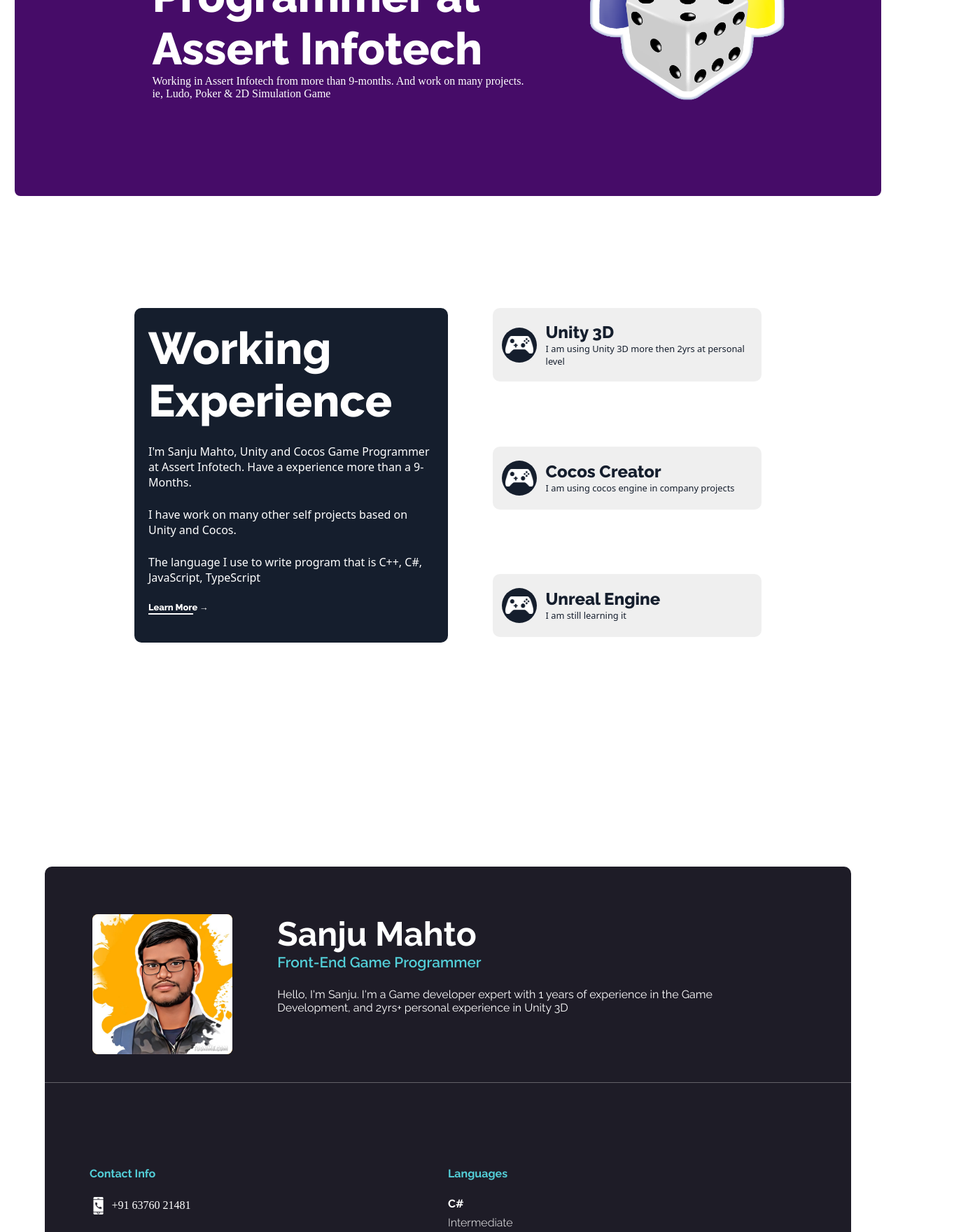
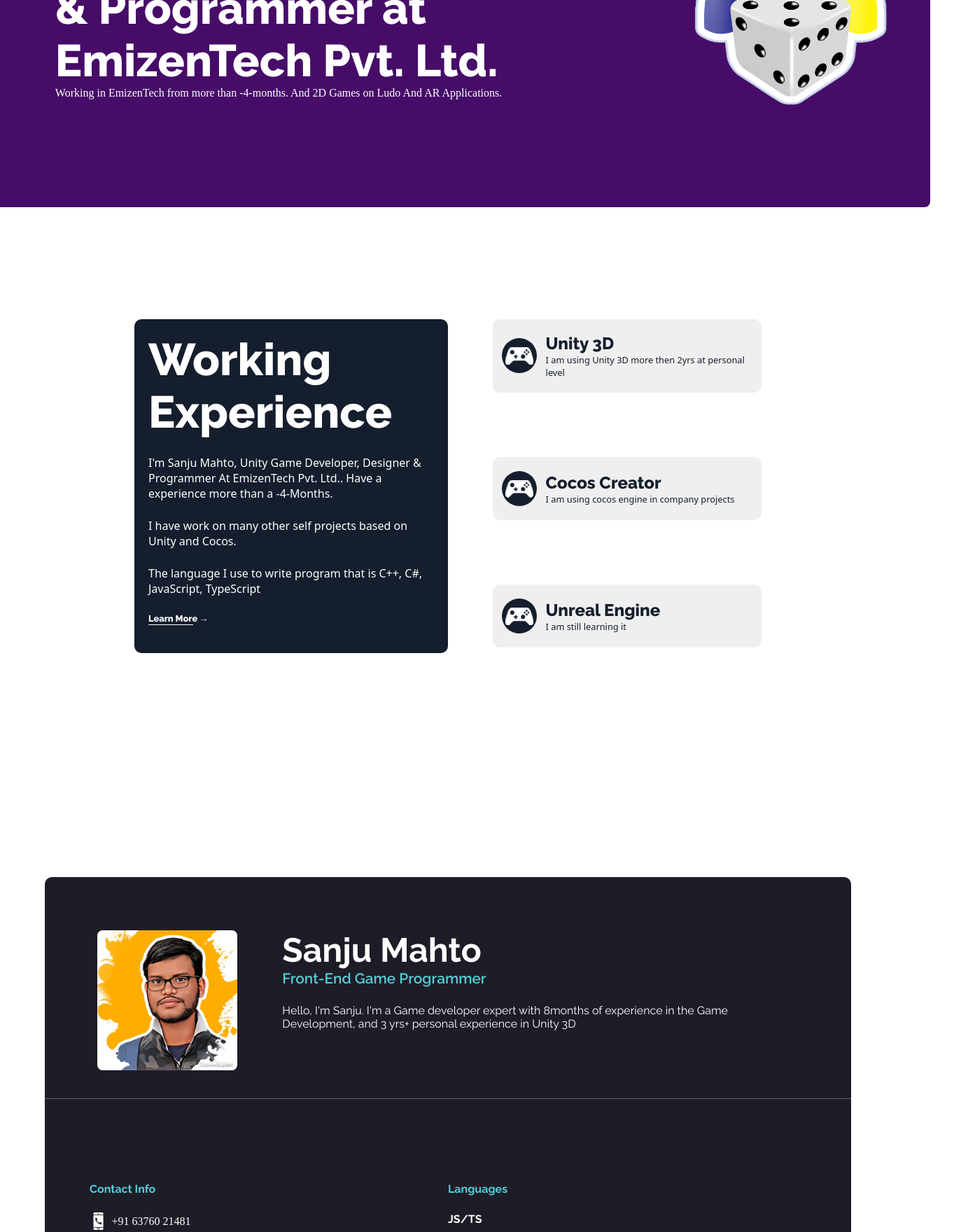
Before and after one commit to sanjumahto3034/sanjumahto.com-React, a React (Create React App) app in the folder portfolio/: page / in a window 1280 px wide. Shown: the part 1040-2800 px from the top of the page at 70% size, 1393 px wide, since content can reach past the window. Built offline with nearby package versions, Linux system fonts and the light colour scheme; no server answers.

Commit message:
Resume Update and Create Dates Dynamically

```diff
--- a/portfolio/src/HomePageDiv.js
+++ b/portfolio/src/HomePageDiv.js
@@ -9,7 +9,7 @@
 function HomePageDiv() {
   useEffect(()=>{
     AOS.init({
-      // easing: "ease-in-sine"
+      easing: "ease-in-sine"
     })
  },[]);
   return (
--- a/portfolio/src/Resume/Resume.js
+++ b/portfolio/src/Resume/Resume.js
@@ -1,178 +1,311 @@
 import React, { useEffect } from "react";
 import "./Resume.css";
-import profile_picture from './res/profile_picture.png';
-import phone_image from './res/Phone.png';
-import email_image from './res/email.png';
-import web_image from './res/web.png';
+import profile_picture from "./res/profile_picture.png";
+import phone_image from "./res/Phone.png";
+import email_image from "./res/email.png";
+import web_image from "./res/web.png";
 import AOS from "aos";
 import "aos/dist/aos.css";
 
 function Resume() {
-  useEffect(()=>{
-  },[]);
+  useEffect(() => {}, []);
 
   return (
-
-    <div className="Resume-div-main" data-aos-delay="200" data-aos ="fade-in" data-aos-duration="1000">
-
+    <div
+      className="Resume-div-main"
+      data-aos-delay="200"
+      data-aos="fade-in"
+      data-aos-duration="1000"
+    >
       <div className="Resume-title-div">
-  <img className = "Resume-profile-picture" src = {profile_picture} alt ="ProfilePicture.png" data-aos-delay="200" data-aos ="fade-right" data-aos-duration="1000"></img>
+        <img
+          className="Resume-profile-picture"
+          src={profile_picture}
+          alt="ProfilePicture.png"
+          data-aos-delay="200"
+          data-aos="fade-right"
+          data-aos-duration="1000"
+        ></img>
         <div className="Resume-profile-Description-main">
-    <div className="Resume-Description-Name" data-aos-delay="200" data-aos ="fade-left" data-aos-duration="1000">Sanju Mahto</div>
-    <div className="Resume-Description-Post" data-aos-delay="200" data-aos ="fade-left" data-aos-duration="1000">Front-End Game Programmer</div>
-    <div className="Resume-Description-About" data-aos-delay="200" data-aos ="fade-left" data-aos-duration="1000">
-      Hello, I'm Sanju. I'm a Game developer expert with 1 years of
-      experience in the Game Development, and 2yrs+ personal experience in Unity 3D
+          <div
+            className="Resume-Description-Name"
+            data-aos-delay="200"
+            data-aos="fade-left"
+            data-aos-duration="1000"
+          >
+            Sanju Mahto
+          </div>
+          <div
+            className="Resume-Description-Post"
+            data-aos-delay="200"
+            data-aos="fade-left"
+            data-aos-duration="1000"
+          >
+            Front-End Game Programmer
+          </div>
+          <div
+            className="Resume-Description-About"
+            data-aos-delay="200"
+            data-aos="fade-left"
+            data-aos-duration="1000"
+          >
+            Hello, I'm Sanju. I'm a Game developer expert with{" "}
+            {calculateMonthsDifference("2022-06-25")} of experience in the Game
+            Development, and {calculateMonthsDifference("2020-01-01")} personal
+            experience in Unity 3D
           </div>
         </div>
       </div>
 
       <div className="Resume-div-divideLine"></div>
 
-
       <div className="Resume-div-second-container-main">
-
-  <div className="Resume-div-second-container-1" >
+        <div className="Resume-div-second-container-1">
           {/* Contact Div Start */}
-    <div className="Resume-div-second-container-title" data-aos-delay="200" data-aos ="fade-right" data-aos-duration="1000">Contact Info
-
-
+          <div
+            className="Resume-div-second-container-title"
+            data-aos-delay="200"
+            data-aos="fade-right"
+            data-aos-duration="1000"
+          >
+            Contact Info
             <div className="Resume-div-second-container-1-contact-div-contact-info">
-        <img className="Resume-div-second-container-1-contact-div-contact-info-icon" src={phone_image} alt="phone.png"></img>
-        <div className="Resume-div-second-container-1-contact-div-contact-info-detail">+91 63760 21481</div>
+              <img
+                className="Resume-div-second-container-1-contact-div-contact-info-icon"
+                src={phone_image}
+                alt="phone.png"
+              ></img>
+              <div className="Resume-div-second-container-1-contact-div-contact-info-detail">
+                +91 63760 21481
               </div>
-
+            </div>
             <div className="Resume-div-second-container-1-contact-div-contact-info">
-        <img className="Resume-div-second-container-1-contact-div-contact-info-icon" src={email_image} alt="email.png"></img>
-        <div className="Resume-div-second-container-1-contact-div-contact-info-detail">sanjumahto3034@gmail.com</div>
+              <img
+                className="Resume-div-second-container-1-contact-div-contact-info-icon"
+                src={email_image}
+                alt="email.png"
+              ></img>
+              <div className="Resume-div-second-container-1-contact-div-contact-info-detail">
+                sanjumahto3034@gmail.com
               </div>
-
+            </div>
             <div className="Resume-div-second-container-1-contact-div-contact-info">
-        <img className="Resume-div-second-container-1-contact-div-contact-info-icon" src={web_image} alt="phone.png"></img>
-        <div className="Resume-div-second-container-1-contact-div-contact-info-detail">sanjumahto.site</div>
+              <img
+                className="Resume-div-second-container-1-contact-div-contact-info-icon"
+                src={web_image}
+                alt="phone.png"
+              ></img>
+              <div className="Resume-div-second-container-1-contact-div-contact-info-detail">
+                sanjumahto.site
               </div>
-
-
+            </div>
           </div>
           {/* Contact Div End */}
 
-
-
-     <div className="Resume-div-second-container-title" data-aos-delay="200" data-aos ="fade-right" data-aos-duration="1000">Education
+          <div
+            className="Resume-div-second-container-title"
+            data-aos-delay="200"
+            data-aos="fade-right"
+            data-aos-duration="1000"
+          >
+            Education
             <div className="Resume-div-details-title">10th</div>
             <div className="Resume-div-details-description">2005-2018</div>
-
-        <div className="Resume-div-details-title">Deploma In Computer Science</div>
+            <div className="Resume-div-details-title">
+              Deploma In Computer Science
+            </div>
             <div className="Resume-div-details-description">2018-2021</div>
-
-        <div className="Resume-div-details-title">B.Tech In Computer Science</div>
-        <div className="Resume-div-details-description">2021-2024 (Present)</div>
+            <div className="Resume-div-details-title">
+              B.Tech In Computer Science
+            </div>
+            <div className="Resume-div-details-description">
+              2021-2024 (Present)
+            </div>
           </div>
 
-
-
-    <div className="Resume-div-second-container-title" data-aos-delay="200" data-aos ="fade-right" data-aos-duration="1000">Interest
-        <div className="Resume-div-details-title">Computer Gaming</div>
+          <div
+            className="Resume-div-second-container-title"
+            data-aos-delay="200"
+            data-aos="fade-right"
+            data-aos-duration="1000"
+          >
+            Interest
+            <div className="Resume-div-details-title">Gaming Enthusiast</div>
             <div className="Resume-div-details-description"></div>
-
-        <div className="Resume-div-details-title">Interest in Outer Spaces</div>
+            <div className="Resume-div-details-title">
+            Space Exploration Enthusiast
+            </div>
             <div className="Resume-div-details-description"></div>
-
           </div>
 
-
-    <div className="Resume-div-second-container-title" data-aos-delay="200" data-aos ="fade-right" data-aos-duration="1000">Skills
+          <div
+            className="Resume-div-second-container-title"
+            data-aos-delay="200"
+            data-aos="fade-right"
+            data-aos-duration="1000"
+          >
+            Skills
             <div className="Resume-div-details-title">Fast Learner</div>
             <div className="Resume-div-details-description">Intermediate</div>
-
             <div className="Resume-div-details-title">Problem Solving</div>
             <div className="Resume-div-details-description">Intermediate</div>
-
             <div className="Resume-div-details-title">Code Analysis</div>
             <div className="Resume-div-details-description">Intermediate</div>
-
           </div>
-
         </div>
-
 
         <div className="Resume-div-second-container-2"></div>
 
-
         <div className="Resume-div-second-container-3">
-
-  <div className="Resume-div-second-container-title" data-aos-delay="200" data-aos ="fade-right" data-aos-duration="1000">Languages
+          <div
+            className="Resume-div-second-container-title"
+            data-aos-delay="200"
+            data-aos="fade-right"
+            data-aos-duration="1000"
+          >
+            Languages
+            <div className="Resume-div-details-title">JS/TS</div>
+            <div className="Resume-div-details-description">Intermediate</div>
             <div className="Resume-div-details-title">C#</div>
             <div className="Resume-div-details-description">Intermediate</div>
-
             <div className="Resume-div-details-title">C++</div>
             <div className="Resume-div-details-description">Beginner</div>
-
-        <div className="Resume-div-details-title">JavaScript/TypeScript</div>
+            <div className="Resume-div-details-title">
+              JavaScript/TypeScript
+            </div>
             <div className="Resume-div-details-description">Intermediate</div>
           </div>
 
-
-    <div className="Resume-div-second-container-title" data-aos-delay="200" data-aos ="fade-right" data-aos-duration="1000">Game Engine
+          <div
+            className="Resume-div-second-container-title"
+            data-aos-delay="200"
+            data-aos="fade-right"
+            data-aos-duration="1000"
+          >
+            Game Engine
             <div className="Resume-div-details-title">Unity 3D</div>
             <div className="Resume-div-details-description">Intermediate</div>
-
             <div className="Resume-div-details-title">Unreal Engine</div>
             <div className="Resume-div-details-description">Beginner</div>
-
             <div className="Resume-div-details-title">Cocos Creator</div>
             <div className="Resume-div-details-description">Intermediate</div>
-
             <div className="Resume-div-details-title">CocosX2D</div>
             <div className="Resume-div-details-description">Intermediate</div>
           </div>
 
-
-
-
-    <div className="Resume-div-second-container-title" data-aos-delay="200" data-aos ="fade-left" data-aos-duration="1000">Work Experience
-
+          <div
+            className="Resume-div-second-container-title"
+            data-aos-delay="200"
+            data-aos="fade-left"
+            data-aos-duration="1000"
+          >
+            Work Experience
             <div className="Resume-div-work-experience-content">
               <div className="Resume-div-dot"></div>
               <div>
-          <div className="Resume-div-details-title">Internship Training In Core Java from Cad Desk</div>
-          <div className="Resume-div-details-date">December-2020 To Jan-2021(2-Months)</div>
-          <div className="Resume-div-details-description">Industrial training in Core Java from Cade Desk</div>
+                <div className="Resume-div-details-title">
+                  Internship Training In Core Java from Cad Desk
+                </div>
+                <div className="Resume-div-details-date">
+                  December-2020 To Jan-2021(2-Months)
+                </div>
+                <div className="Resume-div-details-description">
+                  Industrial training in Core Java from Cade Desk
                 </div>
               </div>
-
-
+            </div>
             <div className="Resume-div-work-experience-content">
               <div className="Resume-div-dot"></div>
               <div>
-          <div className="Resume-div-details-title">IT-Engineer At "Aforeserver Pvt. Ltd.</div>
-          <div className="Resume-div-details-date">October-2021 To June-2022</div>
-          <div className="Resume-div-details-description">Become a Software and Hardware troubleshooter, at a small Startup in Anywhere in IT industry, I 'm at a post of RE-Engineer</div>
+                <div className="Resume-div-details-title">
+                  IT-Engineer At "Aforeserver Pvt. Ltd.
+                </div>
+                <div className="Resume-div-details-date">
+                  October-2021 To June-2022
+                </div>
+                <div className="Resume-div-details-description">
+                  Become a Software and Hardware troubleshooter, at a small
+                  Startup in Anywhere in IT industry, I 'm at a post of
+                  RE-Engineer
                 </div>
               </div>
-
+            </div>
             <div className="Resume-div-work-experience-content">
               <div className="Resume-div-dot"></div>
               <div>
-          <div className="Resume-div-details-title">Game Programmer At "Assert Infotech"</div>
-          <div className="Resume-div-details-date">July-2022 To Present</div>
-          <div className="Resume-div-details-description">Become a Elementary Programmer at a Assert Infotech Hours in Anywhere, I am using here Unity and Cocos engine to create Mobile, IOS, and Web Games.
+                <div className="Resume-div-details-title">
+                  Game Programmer At "Assert Infotech"
+                </div>
+                <div className="Resume-div-details-date">
+                  July-2022 To June-2023
+                </div>
+                <div className="Resume-div-details-description">
+                  Become a Elementary Programmer at a Assert Infotech Hours in
+                  Anywhere, I am using here Unity and Cocos engine to create
+                  Mobile, IOS, and Web Games.
+                </div>
+              </div>
+            </div>
+            <div className="Resume-div-work-experience-content">
+              <div className="Resume-div-dot"></div>
+              <div>
+                <div className="Resume-div-details-title">
+                  Game Developer At "EmizenTech Pvt. Ltd."
+                </div>
+                <div className="Resume-div-details-date">
+                  June-2023 To Present
+                </div>
+                <div className="Resume-div-details-description">
+                  Become a Senior Game Developer, Designer & Programmer, I am using here Unity3D engine to create
+                  Mobile, IOS, and Web Games.
                 </div>
               </div>
             </div>
 
           </div>
-
-
-
-
-
         </div>
       </div>
-
-
-
     </div>
   );
 }
+
+function calculateMonthsDifference(startDate) {
+  const currentDate = new Date();
+  const start = new Date(startDate);
+
+  const yearsDiff = currentDate.getFullYear() - start.getFullYear();
+  const monthsDiff = currentDate.getMonth() - start.getMonth();
+
+  var totalMonths = yearsDiff * 12 + monthsDiff;
+
+  var year = 0;
+  if (totalMonths > 12) {
+    while (totalMonths > 12) {
+      year++;
+      totalMonths -= 12;
+    }
+    return year + " yrs+";
+  }
+
+  return totalMonths + "months";
+}
+function calculateMonthsDifferenceOld(startDate, currentDate) {
+  const start = new Date(startDate);
+
+  const yearsDiff = currentDate.getFullYear() - start.getFullYear();
+  const monthsDiff = currentDate.getMonth() - start.getMonth();
+
+  var totalMonths = yearsDiff * 12 + monthsDiff;
+
+  var year = 0;
+  if (totalMonths > 12) {
+    while (totalMonths > 12) {
+      year++;
+      totalMonths -= 12;
+    }
+    return year + " yrs+";
+  }
+
+  return totalMonths + "months";
+}
 export default Resume;
--- a/portfolio/src/WhatIDo.js
+++ b/portfolio/src/WhatIDo.js
@@ -15,7 +15,7 @@
                     {/* <div className="WhatIDo-circle-patch-1"></div> */}
                     {/* <div className="WhatIDo-circle-patch-2"></div> */}
                     <div className="title-first-div" >Working<br/>Experience</div>
-                    <div className="description-first-div">I'm Sanju Mahto, Unity and Cocos Game Programmer at Assert Infotech. Have a experience more than a 9-Months.</div>
+                    <div className="description-first-div">I'm Sanju Mahto, Unity Game Developer, Designer & Programmer At EmizenTech Pvt. Ltd.. Have a experience more than a {calculateMonthsDifference("2023-06-05")}-Months.</div>
                     <div className="description-first-div">I have work on many other self projects based on Unity and Cocos.</div>
                     <div className="description-first-div">The language I use to write program that is C++, C#, JavaScript, TypeScript</div>
                     <div className="learn-more">Learn More  &#8594;</div>
@@ -59,4 +59,15 @@
     );
 };
 
+function calculateMonthsDifference(startDate) {
+    const currentDate = new Date();
+    const start = new Date(startDate);
+
+    const yearsDiff = currentDate.getFullYear() - start.getFullYear();
+    const monthsDiff = currentDate.getMonth() - start.getMonth();
+
+    const totalMonths = yearsDiff * 12 + monthsDiff;
+
+    return totalMonths;
+  }
 export default WhatIDo;
--- a/portfolio/src/WhoIWorkWith.js
+++ b/portfolio/src/WhoIWorkWith.js
@@ -5,31 +5,58 @@
 import "aos/dist/aos.css";
 
 function WhoIWorkWith() {
-    useEffect(()=>{
-        },[]);
+  useEffect(() => {}, []);
   return (
-    <div className="WhoIWorkWithMain" data-aos-delay="200" data-aos ="fade-in"  data-aos-duration="1000">
-      <div className="columnContainer"  data-aos-delay="200" data-aos ="fade-right"  data-aos-duration="1000">
+    <div
+      className="WhoIWorkWithMain"
+      data-aos-delay="200"
+      data-aos="fade-in"
+      data-aos-duration="1000"
+    >
+      <div
+        className="columnContainer"
+        data-aos-delay="200"
+        data-aos="fade-right"
+        data-aos-duration="1000"
+      >
         <div className="headerText">-Who I Work With</div>
-        <div className="headerDefine">Senior Game</div>
-        <div className="headerDefine">Programmer at</div>
-        <div className="headerDefine">Assert Infotech</div>
-        <div className="headerDescription">Working in Assert Infotech from more than 9-months. And work on many projects. ie, Ludo, Poker & 2D Simulation Game</div>
+        <div className="headerDefine">Game Developer, Designer</div>
+        <div className="headerDefine">& Programmer at</div>
+        <div className="headerDefine">EmizenTech Pvt. Ltd.</div>
+        <div className="headerDescription">
+          Working in EmizenTech from more than {calculateMonthsDifference("2023-06-05")}-months. And 2D Games on Ludo
+          And AR Applications.
+        </div>
       </div>
 
-
-      <img className = "ludo-image" src = {ludoImage} alt ="ludo.png" data-aos-delay="200" data-aos ="fade-left" data-aos-duration="1000"></img>
-
+      <img
+        className="ludo-image"
+        src={ludoImage}
+        alt="ludo.png"
+        data-aos-delay="200"
+        data-aos="fade-left"
+        data-aos-duration="1000"
+      ></img>
     </div>
   );
 }
 var WhoIWorkWithAnimationDelayTime = 1500;
 
+function calculateMonthsDifference(startDate) {
+  const currentDate = new Date();
+  const start = new Date(startDate);
 
+  const yearsDiff = currentDate.getFullYear() - start.getFullYear();
+  const monthsDiff = currentDate.getMonth() - start.getMonth();
+
+  const totalMonths = yearsDiff * 12 + monthsDiff;
+
+  return totalMonths;
+}
 
 var getWhoIWorkWithAnimationDelayTime = function () {
-    WhoIWorkWithAnimationDelayTime+=100;
-    return WhoIWorkWithAnimationDelayTime;
+  WhoIWorkWithAnimationDelayTime += 100;
+  return WhoIWorkWithAnimationDelayTime;
 };
 
 export default WhoIWorkWith;
```
Lines whose indentation alone changed are shown as unchanged.
